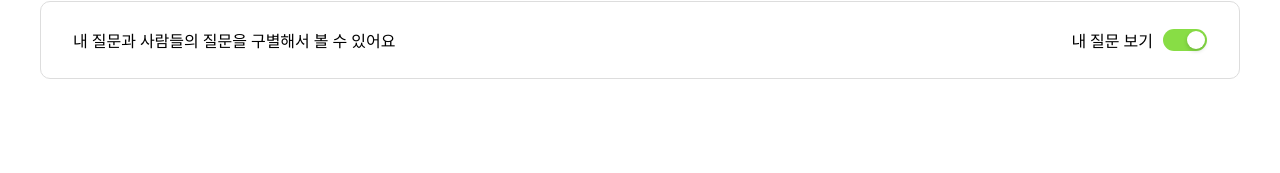
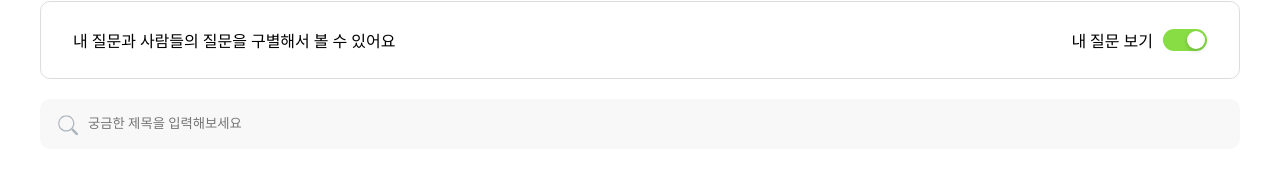
Before and after one commit to Hyodadak-Team/Hyodadak, a React (Vite) app: page /questionBoard in a window 1280 px wide. Shown: the part 295-468 px from the top of the page. Built offline with nearby package versions, Linux system fonts and the light colour scheme; a web font is replaced by a local one.

Commit message:
design: 질문게시판 검색창 섹션 퍼블리싱

```diff
--- a/src/pages/questionBoard.tsx
+++ b/src/pages/questionBoard.tsx
@@ -34,6 +34,17 @@ function QuestionBoard() {
             <ToggleBtn />
           </div>
         </div>
+        <div className="search_section">
+          <input
+            className="search-input"
+            placeholder="궁금한 제목을 입력해보세요"
+          />
+          <img
+            src="/img/search-icon.svg"
+            className="search-icon"
+            alt="search-icon"
+          />
+        </div>
       </div>
     </div>
   )
--- a/src/styles/questionBoard.scss
+++ b/src/styles/questionBoard.scss
@@ -25,4 +25,8 @@
       gap: 10px;
     }
   }
+
+  .search_section {
+    margin: 20px 0;
+  }
 }
```
